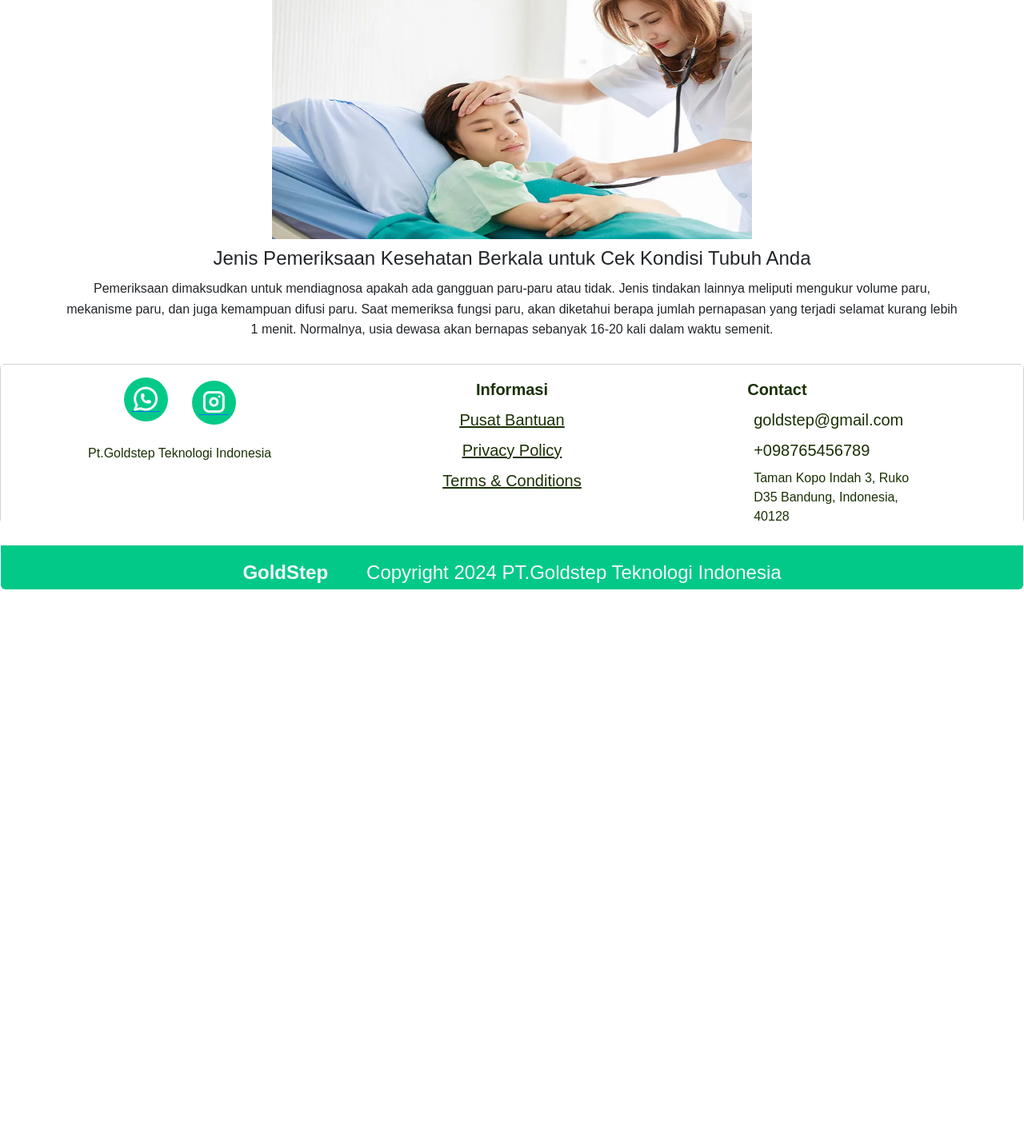
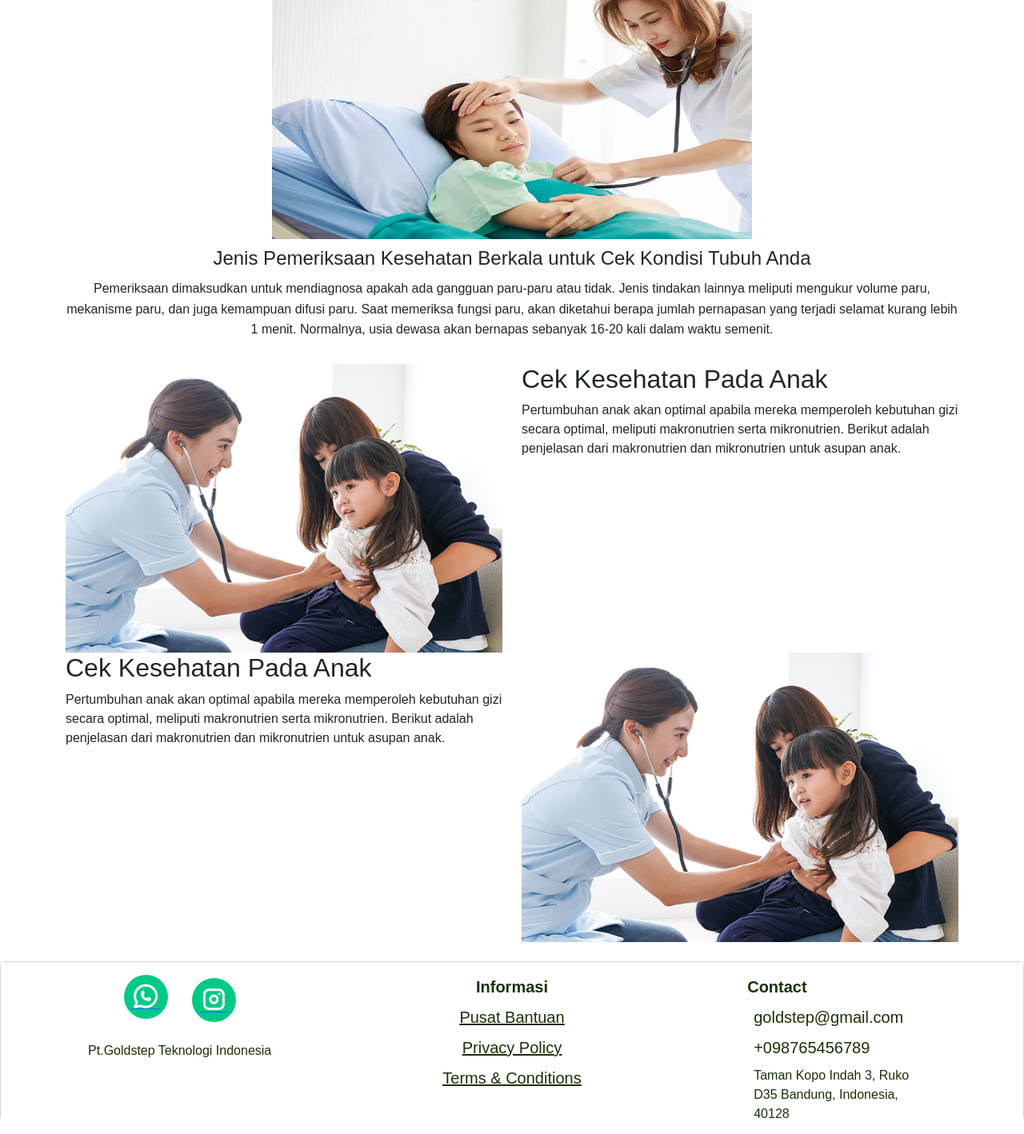
Before and after one commit to adithamp/landingpage, a CodeIgniter 4 app: the page made by app/Views/detail_fitur.php in a window 1280 px wide. Shown: the part 552-1970 px from the top of the page at 80% size. Before the commit the page ends 1289 px from the top, so only its background shows below. Run offline with PHP 8.4 and a stand-in for CodeIgniter, Linux system fonts and the light colour scheme; the template is opened without the code that fills it, so the values that code supplies are empty; some libraries are stand-ins or nearby versions.

Commit message:
menambahkahkan tampilan layout pada detail fiturl

```diff
--- a/app/Views/detail_fitur.php
+++ b/app/Views/detail_fitur.php
@@ -48,4 +48,27 @@ Solusi
     </div>
     <!-- Artikel lainnya dapat ditambahkan di sini -->
 </div>
+<div class="container">
+        <div class="row">
+            <div class="col-md-6">
+                <img src="image/cek2.jpeg" class="img-fluid">
+            </div>
+            <div class="col-md-6">
+                <h2>Cek Kesehatan Pada Anak</h2>
+                <p>Pertumbuhan anak akan optimal apabila mereka memperoleh kebutuhan gizi secara optimal, meliputi makronutrien serta mikronutrien. Berikut adalah penjelasan dari makronutrien dan mikronutrien untuk asupan anak.</p>
+            </div>
+        </div>
+</div>
+<div class="container">
+        <div class="row">
+            <div class="col-md-6">
+                <h2>Cek Kesehatan Pada Anak</h2>
+                <p>Pertumbuhan anak akan optimal apabila mereka memperoleh kebutuhan gizi secara optimal, meliputi makronutrien serta mikronutrien. Berikut adalah penjelasan dari makronutrien dan mikronutrien untuk asupan anak.</p>
+            </div>
+            <div class="col-md-6">
+                <img src="image/cek2.jpeg" class="img-fluid">
+            </div>
+        </div>
+</div>
+
 <?php $this->endsection() ?>
```
Also changed, not shown: public/image/cek2.jpeg (added).
